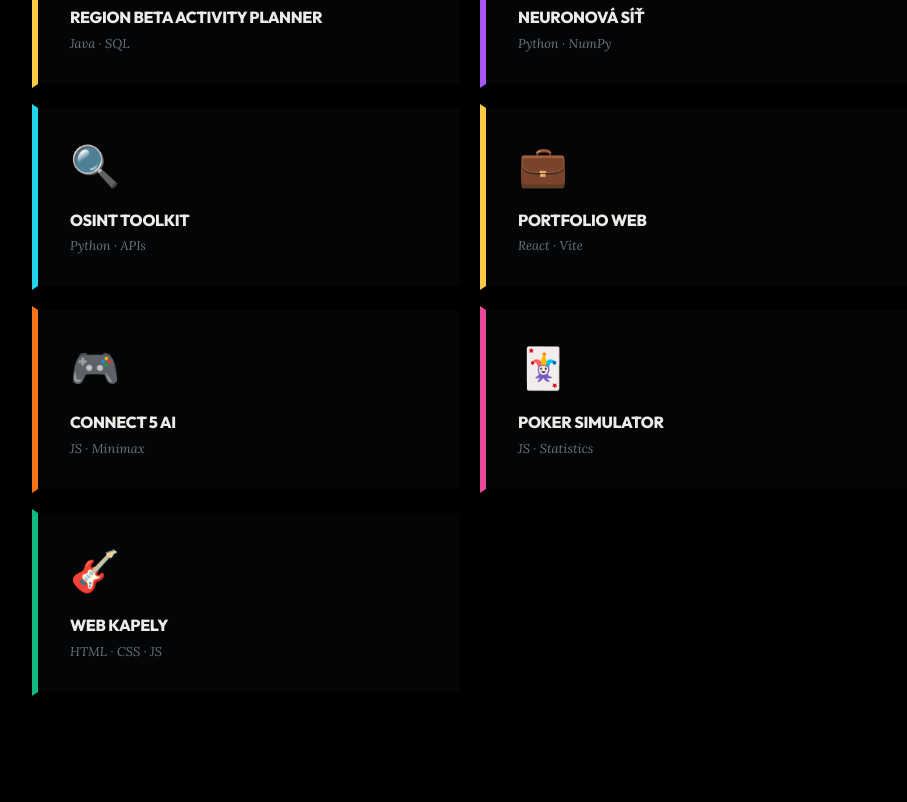
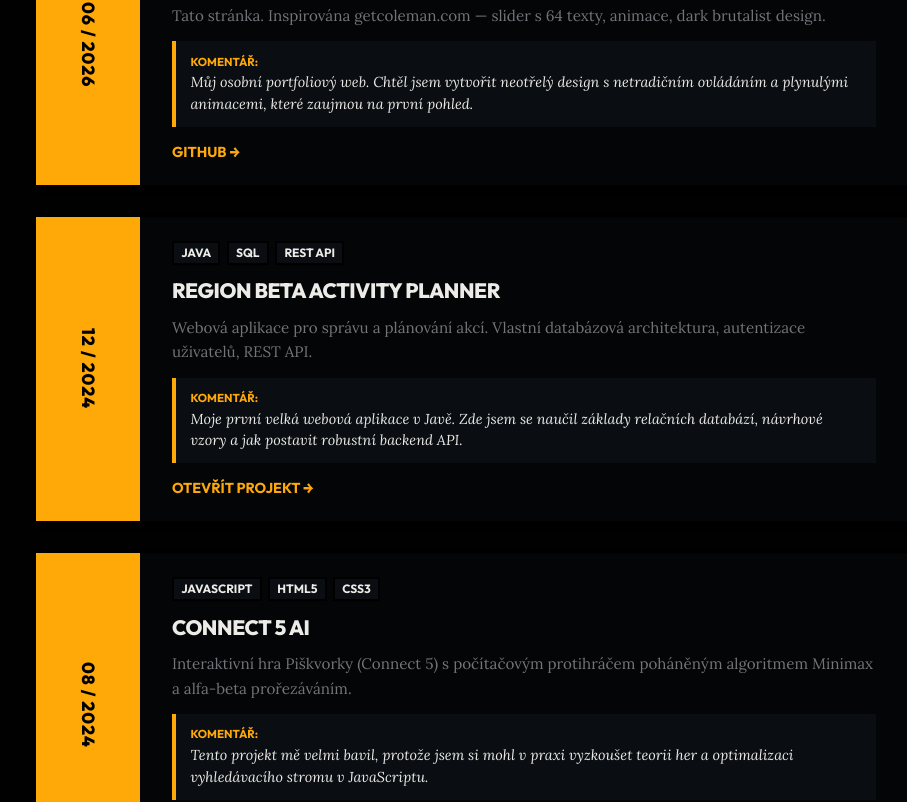
Before and after one commit to MonsterMarian/Portfolio, a React (Vite) app: page /projekty/galerie in a window 1280 px wide. Shown: the part 458-1260 px from the top of the page, without its empty margins (168-1075 px from the left). Built offline with nearby package versions, Linux system fonts and the light colour scheme.

Commit message:
Refactor projects and gallery pages to use stack layout with creation dates and comments

```diff
--- a/src/index.css
+++ b/src/index.css
@@ -903,16 +903,20 @@ a {
 .uspech-card__title { font-size: 1.2em; margin: 0 0 0.4em; font-weight: 800; }
 .uspech-card__desc { color: var(--text-muted); font-family: var(--font-serif); line-height: 1.6; font-size: 0.95em; margin: 0; }
 
-/* ── PROJEKTY PAGE ──────────────────────────────────────────── */
-.projekty-grid { display: grid; grid-template-columns: repeat(auto-fit, minmax(22em, 1fr)); gap: 1.5em; }
-.projekt-card { background: var(--bg-card); border: 4px solid #000; padding: 2em; box-shadow: 8px 8px 0 #000; border-top: 6px solid var(--card-accent, var(--accent-amber)); display: flex; flex-direction: column; gap: 1em; transition: all var(--transition-fast); }
-.projekt-card:hover { transform: translate(-3px,-3px); box-shadow: 11px 11px 0 #000; }
-.projekt-card__title { font-size: 1.2em; font-weight: 800; margin: 0; }
-.projekt-card__tags { display: flex; flex-wrap: wrap; gap: 0.4em; margin-top: 0.3em; }
-.projekt-card__tag { background: var(--bg-card-light); border: 2px solid #000; padding: 0.2em 0.6em; font-size: 0.75em; font-weight: 700; text-transform: uppercase; }
-.projekt-card__desc { color: var(--text-muted); font-family: var(--font-serif); line-height: 1.6; flex: 1; margin: 0; }
-.projekt-card__link { color: var(--accent-amber); font-weight: 700; font-size: 0.9em; text-transform: uppercase; align-self: flex-start; transition: all var(--transition-fast); }
-.projekt-card__link:hover { text-decoration: underline; transform: translateX(4px); }
+/* ── PROJEKTY PAGE (ZÁSOBNÍK / STACK) ───────────────────────── */
+.projekt-stack-list { display: flex; flex-direction: column; gap: 1.5em; }
+.projekt-stack-card { display: grid; grid-template-columns: 6.5em 1fr; background: var(--bg-card); border: 4px solid #000; box-shadow: 8px 8px 0 #000; transition: all var(--transition-fast); }
+.projekt-stack-card:hover { transform: translate(-3px,-3px); box-shadow: 11px 11px 0 #000; }
+.projekt-stack-card__date { background: var(--accent-amber); color: #000; display: flex; align-items: center; justify-content: center; font-weight: 800; writing-mode: vertical-rl; letter-spacing: 0.05em; font-size: 1.1em; text-align: center; }
+.projekt-stack-card__body { padding: 1.5em 2em; display: flex; flex-direction: column; gap: 0.8em; }
+.projekt-stack-card__tech { display: flex; flex-wrap: wrap; gap: 0.4em; }
+.projekt-stack-card__tech-tag { background: var(--bg-card-light); border: 2px solid #000; padding: 0.2em 0.6em; font-size: 0.75em; font-weight: 700; text-transform: uppercase; }
+.projekt-stack-card__title { font-size: 1.3em; margin: 0; font-weight: 800; }
+.projekt-stack-card__desc { color: var(--text-muted); font-family: var(--font-serif); line-height: 1.6; font-size: 0.95em; margin: 0; }
+.projekt-stack-card__comment { background: var(--bg-card-light); border-left: 4px solid var(--accent-amber); padding: 0.8em 1em; font-family: var(--font-serif); font-size: 0.9em; line-height: 1.5; color: var(--text-light); }
+.projekt-stack-card__comment strong { font-family: var(--font-sans); text-transform: uppercase; font-size: 0.8em; color: var(--accent-amber); display: block; margin-bottom: 0.2em; }
+.projekt-stack-card__link { color: var(--accent-amber); font-weight: 700; font-size: 0.9em; text-transform: uppercase; align-self: flex-start; transition: all var(--transition-fast); margin-top: 0.2em; }
+.projekt-stack-card__link:hover { text-decoration: underline; transform: translateX(4px); }
 
 /* ── MAPA PAGE ──────────────────────────────────────────────── */
 .mapa-container { margin-bottom: 3em; }
@@ -927,13 +931,4 @@ a {
 .mapa-lokace-item strong { display: block; font-weight: 800; }
 .mapa-lokace-item p { color: var(--text-muted); margin: 0; font-family: var(--font-serif); font-style: italic; }
 
-/* ── GALERIE PAGE ───────────────────────────────────────────── */
-.galerie-grid { display: grid; grid-template-columns: repeat(auto-fit, minmax(18em, 1fr)); gap: 1em; }
-.galerie-item { background: var(--bg-card); border: 4px solid #000; border-left: 6px solid var(--item-color, var(--accent-amber)); padding: 2em; box-shadow: 8px 8px 0 #000; cursor: pointer; transition: all 0.25s cubic-bezier(0.16,1,0.3,1); position: relative; overflow: hidden; }
-.galerie-item:hover, .galerie-item--active { transform: translate(-3px,-3px); box-shadow: 11px 11px 0 #000; background: var(--bg-card-light); }
-.galerie-item__emoji { font-size: 2.5em; margin-bottom: 0.5em; }
-.galerie-item__title { font-size: 1em; font-weight: 800; margin: 0 0 0.3em; text-transform: uppercase; }
-.galerie-item__tech { font-size: 0.8em; color: var(--text-muted); font-family: var(--font-serif); font-style: italic; }
-.galerie-item__overlay { position: absolute; bottom: 0; left: 0; right: 0; background: var(--item-color, var(--accent-amber)); padding: 0.8em 1.5em; animation: slideUp 0.2s cubic-bezier(0.16,1,0.3,1) forwards; }
-.galerie-item__overlay a { color: #000; font-weight: 800; font-size: 0.85em; text-transform: uppercase; letter-spacing: 0.05em; }
 @keyframes slideUp { from { transform: translateY(100%); } to { transform: translateY(0); } }
--- a/src/pages/GaleriePage.jsx
+++ b/src/pages/GaleriePage.jsx
@@ -1,19 +1,54 @@
 import { Link } from 'react-router-dom';
-import { useState } from 'react';
 
-const galerie = [
-  { id: 1, nazev: 'Region Beta Activity Planner', tech: 'Java · SQL', barva: '#fcca46', emoji: '🗓️', url: 'https://regionbeta.onrender.com/' },
-  { id: 2, nazev: 'Neuronová síť', tech: 'Python · NumPy', barva: '#a855f7', emoji: '🧠', url: 'https://github.com/MonsterMarian' },
-  { id: 3, nazev: 'OSINT Toolkit', tech: 'Python · APIs', barva: '#22d3ee', emoji: '🔍', url: 'https://github.com/MonsterMarian' },
-  { id: 4, nazev: 'Portfolio web', tech: 'React · Vite', barva: '#fcca46', emoji: '💼', url: 'https://github.com/MonsterMarian/Portfolio' },
-  { id: 5, nazev: 'Connect 5 AI', tech: 'JS · Minimax', barva: '#f97316', emoji: '🎮', url: '/projects/connect5/index.html' },
-  { id: 6, nazev: 'Poker Simulator', tech: 'JS · Statistics', barva: '#ec4899', emoji: '🃏', url: '/projects/poker/index.html' },
-  { id: 7, nazev: 'Web Kapely', tech: 'HTML · CSS · JS', barva: '#10b981', emoji: '🎸', url: '/projects/kapela/index.html' },
+const projekty = [
+  {
+    id: 4,
+    nazev: 'Portfolio web',
+    tech: ['React', 'Vite', 'CSS'],
+    popis: 'Tato stránka. Inspirována getcoleman.com — slider s 64 texty, animace, dark brutalist design.',
+    github: 'https://github.com/MonsterMarian/Portfolio',
+    datum: '06 / 2026',
+    komentar: 'Můj osobní portfoliový web. Chtěl jsem vytvořit neotřelý design s netradičním ovládáním a plynulými animacemi, které zaujmou na první pohled.'
+  },
+  {
+    id: 1,
+    nazev: 'Region Beta Activity Planner',
+    tech: ['Java', 'SQL', 'REST API'],
+    popis: 'Webová aplikace pro správu a plánování akcí. Vlastní databázová architektura, autentizace uživatelů, REST API.',
+    github: 'https://regionbeta.onrender.com/',
+    datum: '12 / 2024',
+    komentar: 'Moje první velká webová aplikace v Javě. Zde jsem se naučil základy relačních databází, návrhové vzory a jak postavit robustní backend API.'
+  },
+  {
+    id: 5,
+    nazev: 'Connect 5 AI',
+    tech: ['JavaScript', 'HTML5', 'CSS3'],
+    popis: 'Interaktivní hra Piškvorky (Connect 5) s počítačovým protihráčem poháněným algoritmem Minimax a alfa-beta prořezáváním.',
+    github: '/projects/connect5/index.html',
+    datum: '08 / 2024',
+    komentar: 'Tento projekt mě velmi bavil, protože jsem si mohl v praxi vyzkoušet teorii her a optimalizaci vyhledávacího stromu v JavaScriptu.'
+  },
+  {
+    id: 6,
+    nazev: 'Poker Simulator',
+    tech: ['JavaScript', 'HTML5', 'CSS3'],
+    popis: 'Simulátor náhodných pokerových hand s pokročilou statistickou analýzou pravděpodobností kombinací v Texas Hold\'em.',
+    github: '/projects/poker/index.html',
+    datum: '04 / 2024',
+    komentar: 'Zaměřeno na matematické simulace a výpočty pravděpodobností. Užitečné pro pochopení chování náhody na velkém vzorku dat.'
+  },
+  {
+    id: 7,
+    nazev: 'Web Kapely',
+    tech: ['HTML5', 'CSS3', 'JavaScript'],
+    popis: 'Moderní a responzivní webová prezentace pro hudební skupinu obsahující informace o kapele, koncertech a e-shopu.',
+    github: '/projects/kapela/index.html',
+    datum: '09 / 2023',
+    komentar: 'Můj první reálný projekt pro klienta. Kladl jsem velký důraz na čistý kód bez frameworků a responzivní zobrazení na všech typech zařízení.'
+  }
 ];
 
 function GaleriePage() {
-  const [aktivni, setAktivni] = useState(null);
-
   return (
     <div className="page page--galerie">
       <div className="page__wrapper">
@@ -23,26 +58,27 @@ function GaleriePage() {
           <p className="page__subtitle">Vizuální přehled projektů</p>
         </div>
         <div className="page__content">
-          <div className="galerie-grid">
-            {galerie.map((item) => (
-              <div
-                key={item.id}
-                className={`galerie-item ${aktivni === item.id ? 'galerie-item--active' : ''}`}
-                style={{ '--item-color': item.barva }}
-                onClick={() => setAktivni(aktivni === item.id ? null : item.id)}
-              >
-                <div className="galerie-item__emoji">{item.emoji}</div>
-                <div className="galerie-item__info">
-                  <h2 className="galerie-item__title">{item.nazev}</h2>
-                  <span className="galerie-item__tech">{item.tech}</span>
+          <div className="projekt-stack-list">
+            {projekty.map((p) => (
+              <div key={p.id} className="projekt-stack-card">
+                <div className="projekt-stack-card__date">{p.datum}</div>
+                <div className="projekt-stack-card__body">
+                  <div className="projekt-stack-card__tech">
+                    {p.tech.map((t) => (
+                      <span key={t} className="projekt-stack-card__tech-tag">{t}</span>
+                    ))}
+                  </div>
+                  <h2 className="projekt-stack-card__title">{p.nazev}</h2>
+                  <p className="projekt-stack-card__desc">{p.popis}</p>
+                  {p.komentar && (
+                    <div className="projekt-stack-card__comment">
+                      <strong>Komentář:</strong> <em>{p.komentar}</em>
+                    </div>
+                  )}
+                  <a href={p.github} target="_blank" rel="noopener noreferrer" className="projekt-stack-card__link">
+                    {p.github.includes('github.com') ? 'GitHub' : 'Otevřít projekt'} →
+                  </a>
                 </div>
-                {aktivni === item.id && (
-                  <div className="galerie-item__overlay">
-                    <a href={item.url} target="_blank" rel="noopener noreferrer" onClick={(e) => e.stopPropagation()}>
-                      {item.url.includes('github.com') ? 'Zobrazit na GitHubu' : 'Otevřít projekt'} →
-                    </a>
-                  </div>
-                )}
               </div>
             ))}
           </div>
--- a/src/pages/ProjektyPage.jsx
+++ b/src/pages/ProjektyPage.jsx
@@ -1,37 +1,23 @@
 import { Link } from 'react-router-dom';
 
 const projekty = [
+  {
+    id: 4,
+    nazev: 'Portfolio web',
+    tech: ['React', 'Vite', 'CSS'],
+    popis: 'Tato stránka. Inspirována getcoleman.com — slider s 64 texty, animace, dark brutalist design.',
+    github: 'https://github.com/MonsterMarian/Portfolio',
+    datum: '06 / 2026',
+    komentar: 'Můj osobní portfoliový web. Chtěl jsem vytvořit neotřelý design s netradičním ovládáním a plynulými animacemi, které zaujmou na první pohled.'
+  },
   {
     id: 1,
     nazev: 'Region Beta Activity Planner',
     tech: ['Java', 'SQL', 'REST API'],
     popis: 'Webová aplikace pro správu a plánování akcí. Vlastní databázová architektura, autentizace uživatelů, REST API.',
     github: 'https://regionbeta.onrender.com/',
-    barva: '#fcca46'
-  },
-  {
-    id: 2,
-    nazev: 'Neuronová síť',
-    tech: ['Python', 'NumPy', 'Math'],
-    popis: 'Implementace neuronové sítě od nuly. Backpropagation, aktivační funkce, trénování na vlastních datech.',
-    github: 'https://github.com/MonsterMarian',
-    barva: '#a855f7'
-  },
-  {
-    id: 3,
-    nazev: 'OSINT Toolkit',
-    tech: ['Python', 'API', 'Scraping'],
-    popis: 'Sada nástrojů pro open-source zpravodajství — analýza veřejných dat, vyhledávání informací, reporting.',
-    github: 'https://github.com/MonsterMarian',
-    barva: '#22d3ee'
-  },
-  {
-    id: 4,
-    nazev: 'Portfolio web',
-    tech: ['React', 'Vite', 'CSS'],
-    popis: 'Tato stránka. Inspirována getcoleman.com — slider s 64 texty, animace, dark brutalist design.',
-    github: 'https://github.com/MonsterMarian/Portfolio',
-    barva: '#fcca46'
+    datum: '12 / 2024',
+    komentar: 'Moje první velká webová aplikace v Javě. Zde jsem se naučil základy relačních databází, návrhové vzory a jak postavit robustní backend API.'
   },
   {
     id: 5,
@@ -39,7 +25,8 @@ const projekty = [
     tech: ['JavaScript', 'HTML5', 'CSS3'],
     popis: 'Interaktivní hra Piškvorky (Connect 5) s počítačovým protihráčem poháněným algoritmem Minimax a alfa-beta prořezáváním.',
     github: '/projects/connect5/index.html',
-    barva: '#f97316'
+    datum: '08 / 2024',
+    komentar: 'Tento projekt mě velmi bavil, protože jsem si mohl v praxi vyzkoušet teorii her a optimalizaci vyhledávacího stromu v JavaScriptu.'
   },
   {
     id: 6,
@@ -47,7 +34,8 @@ const projekty = [
     tech: ['JavaScript', 'HTML5', 'CSS3'],
     popis: 'Simulátor náhodných pokerových hand s pokročilou statistickou analýzou pravděpodobností kombinací v Texas Hold\'em.',
     github: '/projects/poker/index.html',
-    barva: '#ec4899'
+    datum: '04 / 2024',
+    komentar: 'Zaměřeno na matematické simulace a výpočty pravděpodobností. Užitečné pro pochopení chování náhody na velkém vzorku dat.'
   },
   {
     id: 7,
@@ -55,7 +43,8 @@ const projekty = [
     tech: ['HTML5', 'CSS3', 'JavaScript'],
     popis: 'Moderní a responzivní webová prezentace pro hudební skupinu obsahující informace o kapele, koncertech a e-shopu.',
     github: '/projects/kapela/index.html',
-    barva: '#10b981'
+    datum: '09 / 2023',
+    komentar: 'Můj první reálný projekt pro klienta. Kladl jsem velký důraz na čistý kód bez frameworků a responzivní zobrazení na všech typech zařízení.'
   }
 ];
 
@@ -71,21 +60,27 @@ function ProjektyPage() {
           </div>
         </div>
         <div className="page__content">
-          <div className="projekty-grid">
+          <div className="projekt-stack-list">
             {projekty.map((p) => (
-              <div key={p.id} className="projekt-card" style={{ '--card-accent': p.barva }}>
-                <div className="projekt-card__header">
-                  <h2 className="projekt-card__title">{p.nazev}</h2>
-                  <div className="projekt-card__tags">
+              <div key={p.id} className="projekt-stack-card">
+                <div className="projekt-stack-card__date">{p.datum}</div>
+                <div className="projekt-stack-card__body">
+                  <div className="projekt-stack-card__tech">
                     {p.tech.map((t) => (
-                      <span key={t} className="projekt-card__tag">{t}</span>
+                      <span key={t} className="projekt-stack-card__tech-tag">{t}</span>
                     ))}
                   </div>
+                  <h2 className="projekt-stack-card__title">{p.nazev}</h2>
+                  <p className="projekt-stack-card__desc">{p.popis}</p>
+                  {p.komentar && (
+                    <div className="projekt-stack-card__comment">
+                      <strong>Komentář:</strong> <em>{p.komentar}</em>
+                    </div>
+                  )}
+                  <a href={p.github} target="_blank" rel="noopener noreferrer" className="projekt-stack-card__link">
+                    {p.github.includes('github.com') ? 'GitHub' : 'Otevřít projekt'} →
+                  </a>
                 </div>
-                <p className="projekt-card__desc">{p.popis}</p>
-                <a href={p.github} target="_blank" rel="noopener noreferrer" className="projekt-card__link">
-                  {p.github.includes('github.com') ? 'GitHub' : 'Otevřít projekt'} →
-                </a>
               </div>
             ))}
           </div>
```
